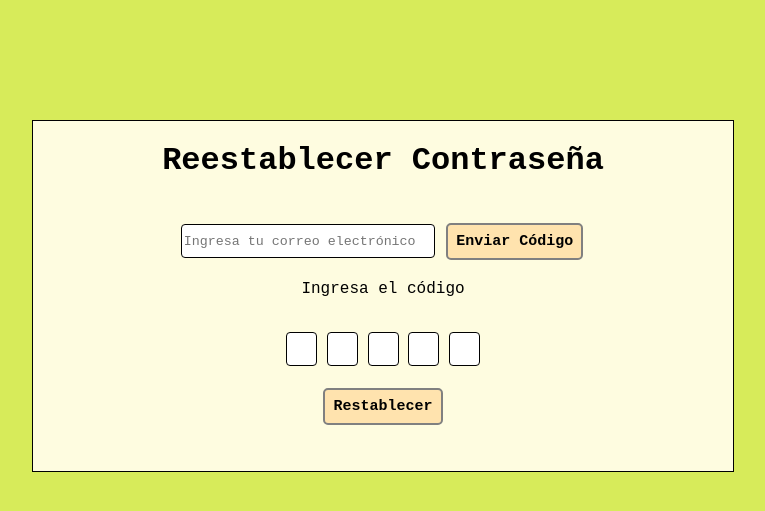
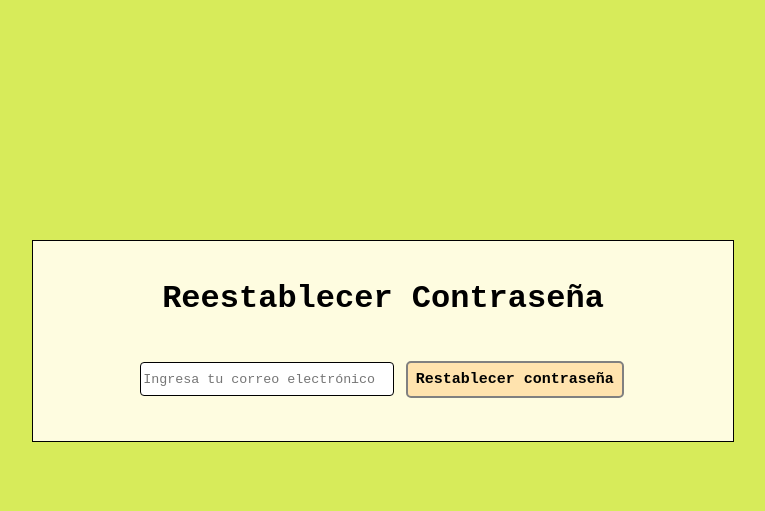
Before and after one commit to clbarrios/MinTICstagram, a Flask app: page /reestablecerContra in a window 1280 px wide. Shown: the top 511 px of the page, without its empty margins (226-991 px from the left). Run offline with Flask 2, Linux system fonts and the light colour scheme.

Commit message:
ya se envvia el correo para reestablecer

```diff
--- a/controlador.py
+++ b/controlador.py
@@ -49,9 +49,21 @@ def activacion():
 def activacionExitosa():
     return render_template("activacionExitosa.html")
 
-@app.route("/reestablecerContra")
+@app.route("/reestablecerContra", methods=('GET','POST'))
 def reestablecerContra():
+    if request.method== 'POST':
+        correo=request.form.get("correoRes")
+
+        if not utils.isEmailValid(correo):
+            flash("digita un correo valido")
+            return render_template("reestablecerContra.html")
+        yag = yagmail.SMTP(app_mail, app_password)
+        yag.send(to=correo,subject="Reestablece tu contraseña",contents="Hola, Usa el link para cambiar tu contraseña")
+        flash("Se envio un correo para que cambies tu contraseña")
     return render_template("reestablecerContra.html")
+
+
+
 
 @app.route("/nuevaContra")
 def nuevaContra():
--- a/static/estilos/nuevcontra.css
+++ b/static/estilos/nuevcontra.css
@@ -40,10 +40,10 @@ input[type=text], textarea {
     background-color: #fefce0;
     text-align: center;
     position: fixed;
-    top: 15%;
+    top: 30%;
     right: 25%;
     width: 700px;
-    height: 350px;
+    height: 200px;
 }
 .digito{
     width: 25px;
--- a/templates/reestablecerContra.html
+++ b/templates/reestablecerContra.html
@@ -8,22 +8,13 @@
 </head>
 <body>
     <div class="boxedreg">
-        <form class="formulario" action="{{ url_for('nuevaContra') }}">
+        <form method="POST" class="formulario" action="{{ url_for('reestablecerContra') }}">
+            <br>
             <h1>Reestablecer Contraseña</h1>
             <br>
-            <input type="text" size=30 placeholder="Ingresa tu correo electrónico" >
-            <input type="submit" value="Enviar Código" class="boton">
+            <input id ="correoRes" name="correoRes" type="text" size=30 placeholder="Ingresa tu correo electrónico" >
+            <input type="submit" value="Restablecer contraseña" class="boton">
             <br>
-            <p>Ingresa el código</p>
-            <br>
-            <input class="digito" type="text" size=1 maxlength=1 >
-            <input class="digito" type="text" size=1 maxlength=1>
-            <input class="digito" type="text" size=1 maxlength=1>
-            <input class="digito" type="text" size=1 maxlength=1>
-            <input class="digito" type="text" size=1 maxlength=1>
-            <br>
-            <br>
-            <input type="submit" value="Restablecer" class="boton">
         </form>
     </div>
 </body>
```
